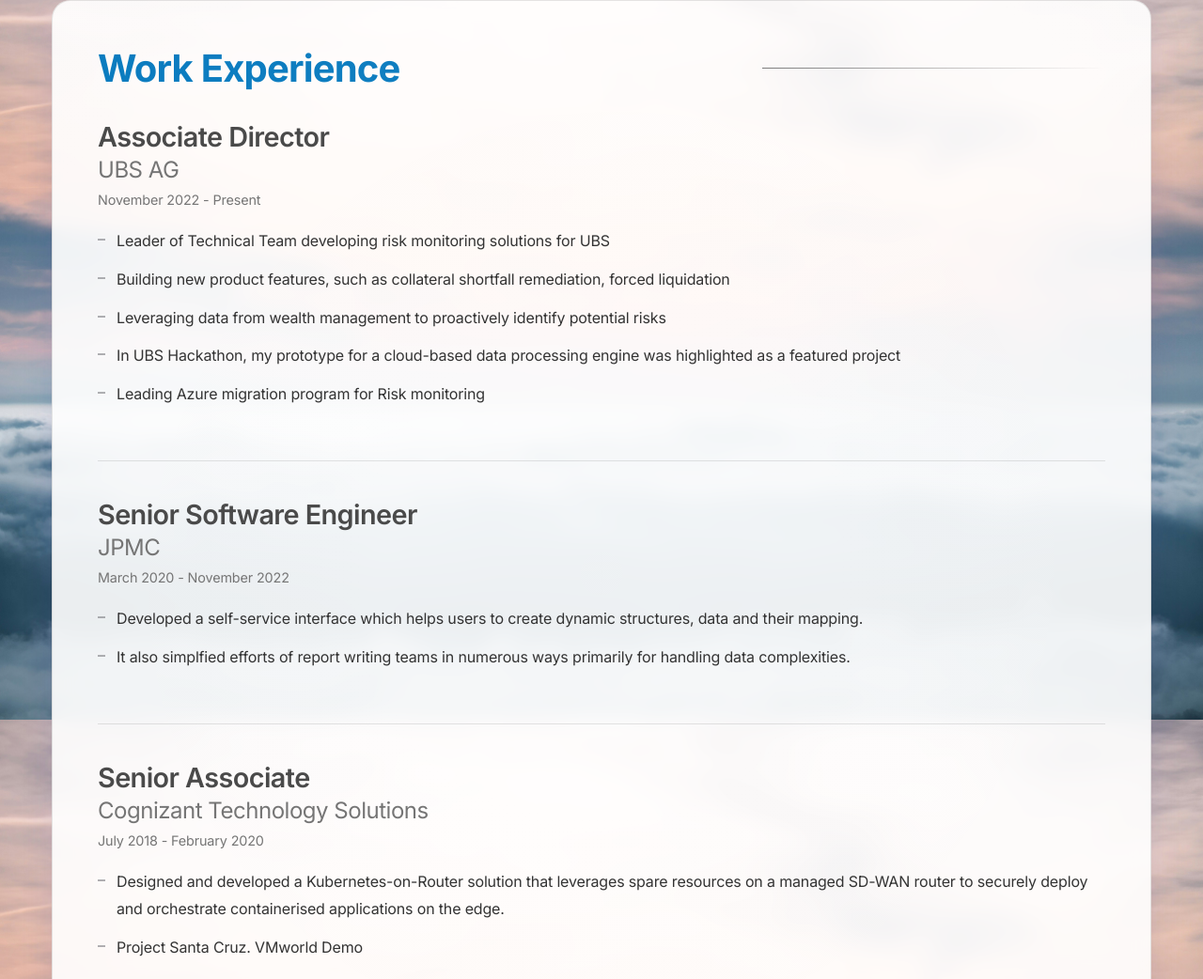
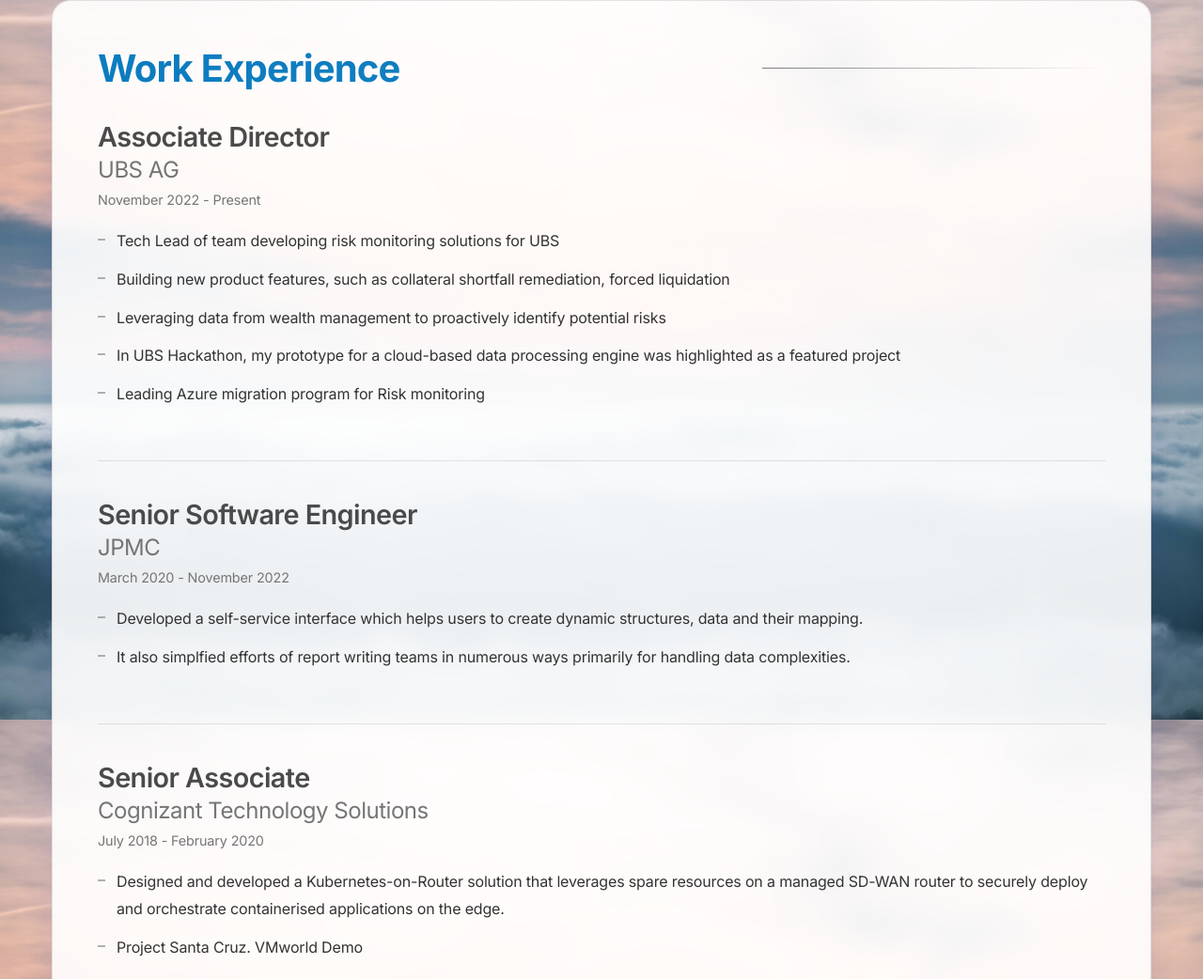
Before and after one commit to dhirajbegani/dhirajbegani, a plain HTML site: page index.html in a window 1280 px wide. Shown: the part 1794-2836 px from the top of the page at 94% size. Drawn offline with nearby package versions, Linux system fonts and the light colour scheme.

Commit message:
Update index.html

```diff
--- a/index.html
+++ b/index.html
@@ -565,7 +565,7 @@
                     <h4>UBS AG</h4>
                     <p class="timeline">November 2022 - Present</p>
                     <ul>
-                        <li>Leader of Technical Team developing risk monitoring solutions for UBS</li>
+                        <li>Tech Lead of team developing risk monitoring solutions for UBS</li>
                         <li>Building new product features, such as collateral shortfall remediation, forced liquidation</li>
                         <li>Leveraging data from wealth management to proactively identify potential risks</li>
                         <li>In UBS Hackathon, my prototype for a cloud-based data processing engine was highlighted as a featured project</li>
@@ -646,26 +646,6 @@
                 <span class="skill-tag">REST API Development</span>
             </div>
         </section>
-
-        <!-- Technical Certifications
-        <section class="section" id="technical-certifications" data-aos="fade-up">
-            <div class="section-header">
-                <h2>Technical Certifications</h2>
-            </div>
-            <ul>
-                <li data-aos="fade-left" data-aos-delay="100">2nd Rank, National Level Debate Competition at Jamia Millia Islamia University, New Delhi (February 2016)</li>
-                <li data-aos="fade-left" data-aos-delay="150">1st Rank, Inter-Collegiate Debate Competition, Tirpude College of Management, Nagpur (February 2017)</li>
-                <li data-aos="fade-left" data-aos-delay="200">1st Rank, Inter-Collegiate Extempore Competition, Tirpude College of Management, Nagpur (February 2017)</li>
-                <li data-aos="fade-left" data-aos-delay="250">Best Speaker, Impromptu Speech at IBC Titans Toastmasters Club, Oracle Corporation, Bangalore (February 2019)</li>
-                <li data-aos="fade-left" data-aos-delay="300">3rd Rank, Impromptu Speech at Toastmasters Zonal Level Contest, IIM Bangalore (February 2019)</li>
-                <li data-aos="fade-left" data-aos-delay="350">3rd Rank, Vidharbha Level Elocution Competition, C.P. and Berar college, Nagpur (March 2017)</li>
-                <li data-aos="fade-left" data-aos-delay="400">1st Rank, Orator Of The Year, NSS unit, Ramdeobaba College of Engineering and Management, Nagpur (2015)</li>
-                <li data-aos="fade-left" data-aos-delay="450">1st Rank (Team of 5), Youth Parliament, Ramdeobaba College of Engineering and Management, Nagpur (2016)</li>
-                <li data-aos="fade-left" data-aos-delay="500">3rd Rank, Inter-College Debate & Extempore Competition, Government Institute of Forensic Sciences, Nagpur (January 2017)</li>
-                <li data-aos="fade-left" data-aos-delay="550">3rd Rank, University Level Inter-Collegiate Debate Competition, Dr. M.K. Umathe Arts, Science & Shri R.Mokhare Commerse College, Nagpur (January 2017)</li>
-                <li data-aos="fade-left" data-aos-delay="600">3rd Rank, Intra-College debate competition, Power Grid Corporation in association with Ramdeobaba College of Engineering and Management, Nagpur (October 2016)</li>
-            </ul>
-        </section> -->
 
         <!-- Education Section -->
         <section class="section" id="education" data-aos="fade-up">
```
